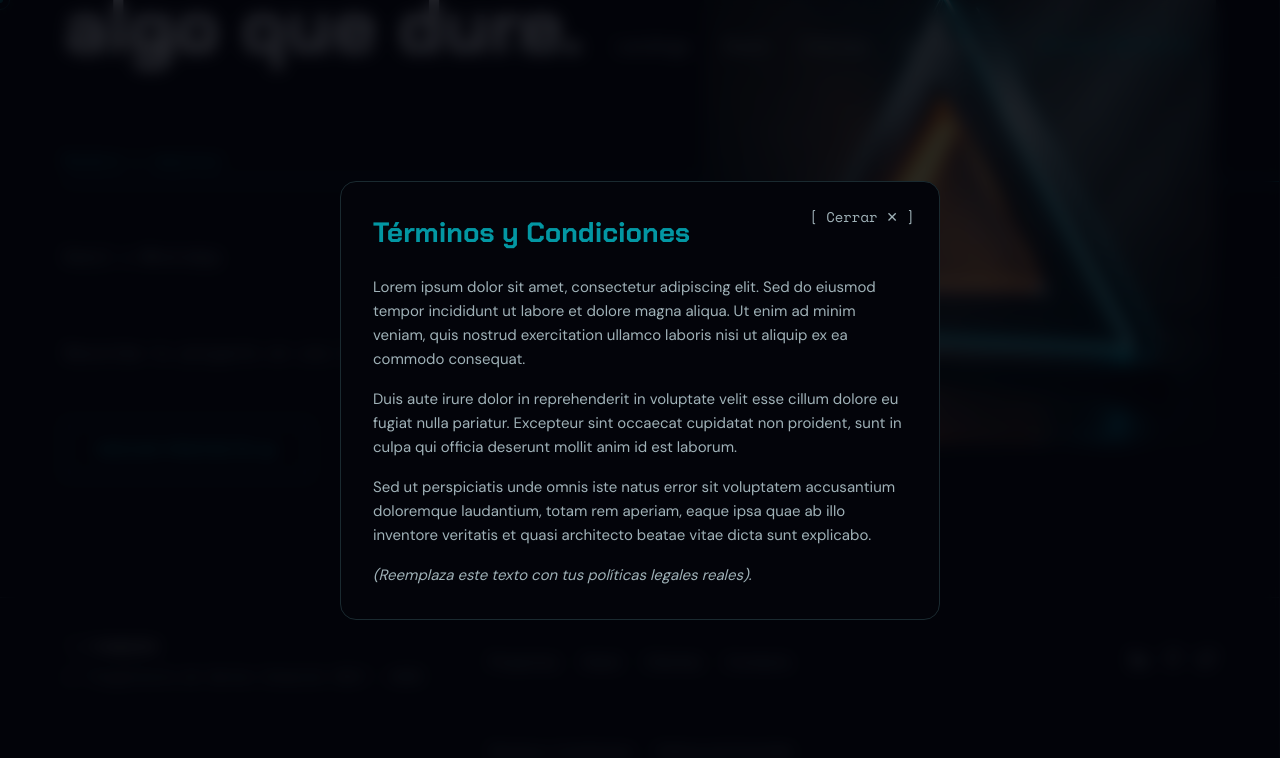
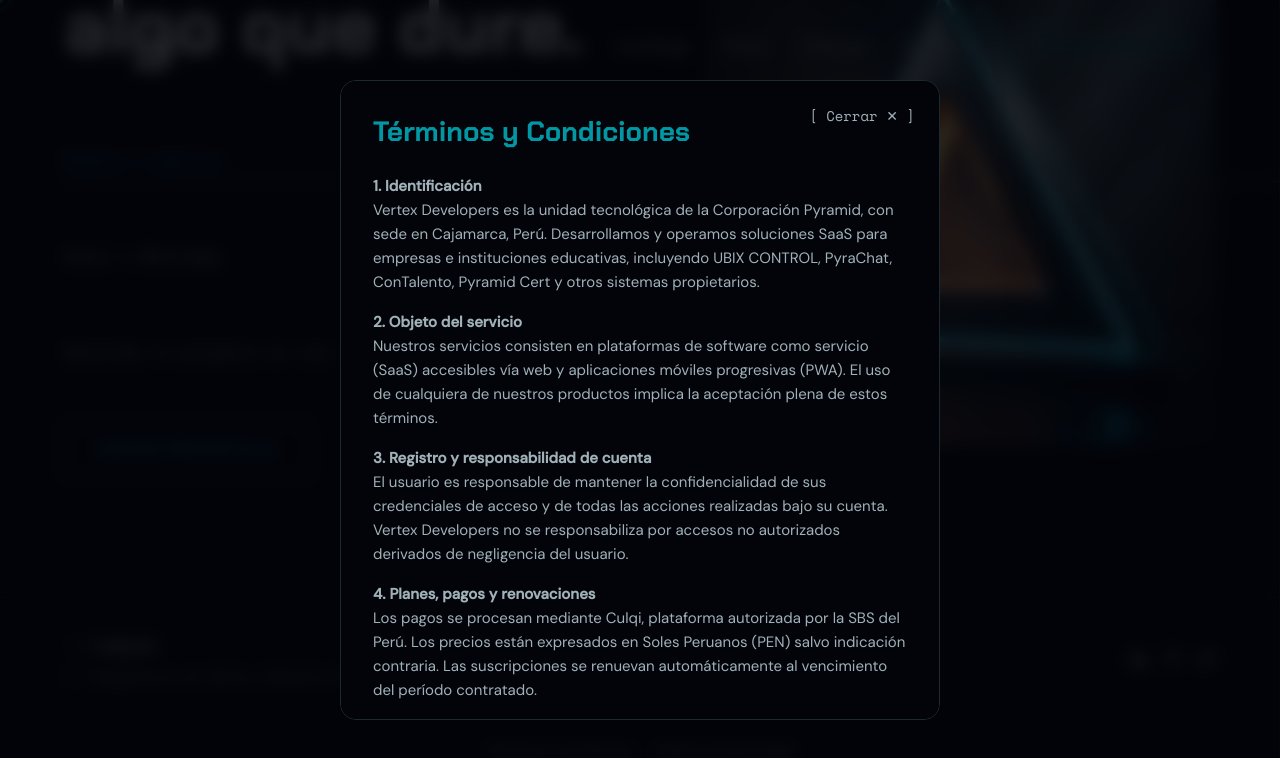
Before and after one commit to Darkness0550/PortafolioVertex, a React (Vite) app: page / in a window 1280 px wide. Both pictures are taken after a click on the button "Términos y Condiciones". Shown: the part 7396-8154 px from the top of the page. Built offline with nearby package versions, Linux system fonts and the light colour scheme.

Commit message:
feat: implement condition in the footer

```diff
--- a/src/sections/Footer.jsx
+++ b/src/sections/Footer.jsx
@@ -87,10 +87,72 @@ export default function Footer() {
             </h3>
 
             <div className="font-body text-secondary" style={{ fontSize: '15px', lineHeight: '1.6', display: 'flex', flexDirection: 'column', gap: '16px' }}>
-              <p>Lorem ipsum dolor sit amet, consectetur adipiscing elit. Sed do eiusmod tempor incididunt ut labore et dolore magna aliqua. Ut enim ad minim veniam, quis nostrud exercitation ullamco laboris nisi ut aliquip ex ea commodo consequat.</p>
-              <p>Duis aute irure dolor in reprehenderit in voluptate velit esse cillum dolore eu fugiat nulla pariatur. Excepteur sint occaecat cupidatat non proident, sunt in culpa qui officia deserunt mollit anim id est laborum.</p>
-              <p>Sed ut perspiciatis unde omnis iste natus error sit voluptatem accusantium doloremque laudantium, totam rem aperiam, eaque ipsa quae ab illo inventore veritatis et quasi architecto beatae vitae dicta sunt explicabo.</p>
-              <p><em>(Reemplaza este texto con tus políticas legales reales).</em></p>
+              {modalType === 'terms' ? (
+                <>
+                  <p><strong>1. Identificación</strong><br />
+                    Vertex Developers es la unidad tecnológica de la Corporación Pyramid, con sede en Cajamarca, Perú. Desarrollamos y operamos soluciones SaaS para empresas e instituciones educativas, incluyendo UBIX CONTROL, PyraChat, ConTalento, Pyramid Cert y otros sistemas propietarios.</p>
+
+                  <p><strong>2. Objeto del servicio</strong><br />
+                    Nuestros servicios consisten en plataformas de software como servicio (SaaS) accesibles vía web y aplicaciones móviles progresivas (PWA). El uso de cualquiera de nuestros productos implica la aceptación plena de estos términos.</p>
+
+                  <p><strong>3. Registro y responsabilidad de cuenta</strong><br />
+                    El usuario es responsable de mantener la confidencialidad de sus credenciales de acceso y de todas las acciones realizadas bajo su cuenta. Vertex Developers no se responsabiliza por accesos no autorizados derivados de negligencia del usuario.</p>
+
+                  <p><strong>4. Planes, pagos y renovaciones</strong><br />
+                    Los pagos se procesan mediante Culqi, plataforma autorizada por la SBS del Perú. Los precios están expresados en Soles Peruanos (PEN) salvo indicación contraria. Las suscripciones se renuevan automáticamente al vencimiento del período contratado.</p>
+
+                  <p><strong>5. Cancelación y reembolsos</strong><br />
+                    El usuario puede cancelar su suscripción en cualquier momento desde el panel de administración. El acceso permanecerá activo hasta el fin del período ya pagado. No se realizan reembolsos proporcionales por cancelaciones anticipadas.</p>
+
+                  <p><strong>6. Disponibilidad del servicio</strong><br />
+                    Nos comprometemos a mantener una disponibilidad del 99% mensual. Eventos de fuerza mayor, mantenimientos programados o fallos de terceros (proveedores de nube, pasarelas de pago) quedan excluidos de esta garantía.</p>
+
+                  <p><strong>7. Propiedad intelectual</strong><br />
+                    Todo el software, diseño, código fuente, marca y contenido de los productos de Vertex Developers son propiedad exclusiva de la empresa. Queda prohibida su reproducción, distribución o ingeniería inversa sin autorización expresa por escrito.</p>
+
+                  <p><strong>8. Limitación de responsabilidad</strong><br />
+                    Vertex Developers no será responsable por daños indirectos, lucro cesante o pérdida de datos derivados del uso o imposibilidad de uso de los servicios, salvo dolo o culpa grave comprobada.</p>
+
+                  <p><strong>9. Modificaciones</strong><br />
+                    Nos reservamos el derecho de modificar estos términos con previo aviso de 15 días mediante correo electrónico al titular de la cuenta.</p>
+
+                  <p><strong>10. Ley aplicable y jurisdicción</strong><br />
+                    Estos términos se rigen por la legislación de la República del Perú. Cualquier controversia se someterá a los juzgados y tribunales de la ciudad de Cajamarca, renunciando las partes a cualquier otro fuero que pudiera corresponderles.</p>
+
+                  <p style={{ color: 'var(--vertex-accent)', fontSize: '13px' }}>Última actualización: Julio 2026 — Vertex Developers, Cajamarca, Perú.</p>
+                </>
+              ) : (
+                <>
+                  <p><strong>1. Responsable del tratamiento</strong><br />
+                    En cumplimiento de la Ley N° 29733 — Ley de Protección de Datos Personales del Perú y su Reglamento (D.S. 003-2013-JUS), el responsable del tratamiento es Vertex Developers / Corporación Pyramid, con domicilio en Cajamarca, Perú. Contacto: <strong>privacidad@vertexdev.tech</strong></p>
+
+                  <p><strong>2. Datos que recopilamos</strong><br />
+                    Recopilamos únicamente los datos necesarios para prestar el servicio contratado: nombre completo, documento de identidad (DNI/CE), correo electrónico, número de teléfono, información de facturación, datos de geolocalización GPS (solo durante el uso de funciones de asistencia), fotografías (selfies en marcados de asistencia), fingerprint de dispositivo y logs de acceso.</p>
+
+                  <p><strong>3. Finalidad del tratamiento</strong><br />
+                    Los datos se utilizan exclusivamente para: prestación del servicio contratado, verificación de identidad, control de asistencia, generación de reportes, procesamiento de pagos y mejora continua del servicio. No vendemos ni cedemos datos personales a terceros sin consentimiento expreso, salvo obligación legal.</p>
+
+                  <p><strong>4. Plazo de conservación</strong><br />
+                    Los datos se conservan durante la vigencia del contrato de servicio y por un período adicional de hasta 5 años, conforme a las obligaciones legales tributarias y laborales vigentes en el Perú.</p>
+
+                  <p><strong>5. Derechos ARCO</strong><br />
+                    Como titular de datos personales tienes derecho de Acceso, Rectificación, Cancelación y Oposición al tratamiento de tu información. Para ejercerlos, envía un correo a <strong>privacidad@vertexdev.tech</strong> adjuntando copia de tu documento de identidad.</p>
+
+                  <p><strong>6. Seguridad de la información</strong><br />
+                    Implementamos medidas técnicas y organizativas apropiadas: cifrado TLS en todas las comunicaciones, hashing de contraseñas con bcrypt, autenticación JWT con expiración, aislamiento de datos por empresa (arquitectura multi-tenant), backups diarios y acceso restringido a infraestructura en la nube.</p>
+
+                  <p><strong>7. Cookies y tecnologías similares</strong><br />
+                    Nuestras aplicaciones utilizan almacenamiento local (localStorage) para mantener la sesión del usuario. No utilizamos cookies de seguimiento ni publicidad de terceros.</p>
+
+                  <p><strong>8. Transferencias internacionales</strong><br />
+                    Algunos servicios de infraestructura pueden procesar datos fuera del Perú (DigitalOcean/Cloudways — USA, Supabase — USA). Estas transferencias se realizan bajo garantías contractuales adecuadas conforme a la normativa peruana aplicable.</p>
+
+                  <p><strong>9. Modificaciones a esta política</strong><br />
+                    Nos reservamos el derecho de actualizar esta política. Notificaremos cambios significativos por correo electrónico con al menos 15 días de anticipación.</p>
+
+                  <p style={{ color: 'var(--vertex-accent)', fontSize: '13px' }}>Última actualización: Julio 2026 — Vertex Developers, Cajamarca, Perú.</p>
+                </>
+              )}
             </div>
           </div>
         </div>
```
Lines whose indentation alone changed are shown as unchanged.
